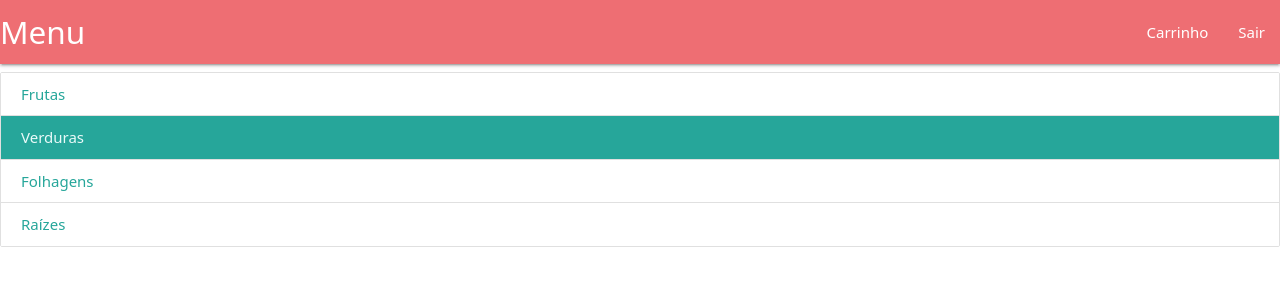
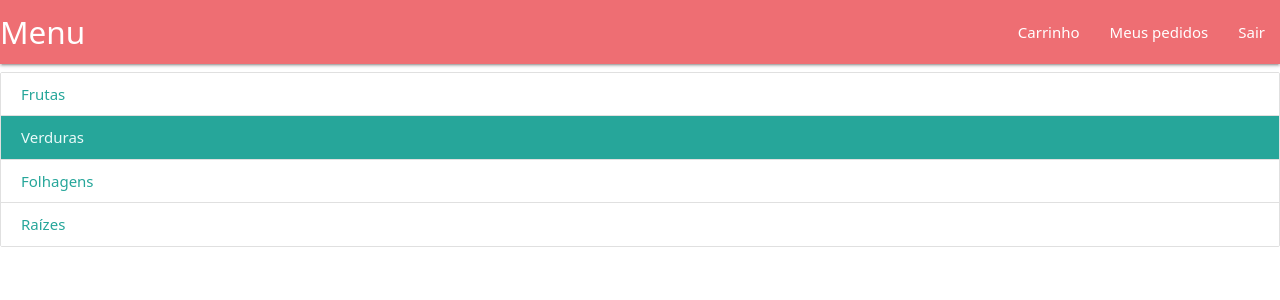
Before and after one commit to izadora-oliveira/projetophp, a PHP site: page / in a window 1280 px wide. Shown: the top 300 px of the page. Run offline with PHP 8.4, Linux system fonts and the light colour scheme; the visitor is signed in with stand-in values (Sample User, id 1).

Commit message:
Update index.php

```diff
--- a/index.php
+++ b/index.php
@@ -16,6 +16,7 @@ require_once("autenticar.php")
       <a href="#" class="brand-logo">Menu </a>
       <ul id="nav-mobile" class="right hide-on-med-and-down">
         <li><a href="carrinho.php">Carrinho</a></li>
+        <li><a href="meuspedidos.php">Meus pedidos</a></li>
         <li><a href="logoff.php">Sair</a></li>
       </ul>
     </div>
```
